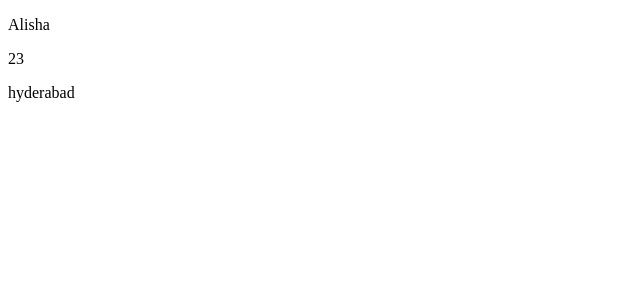
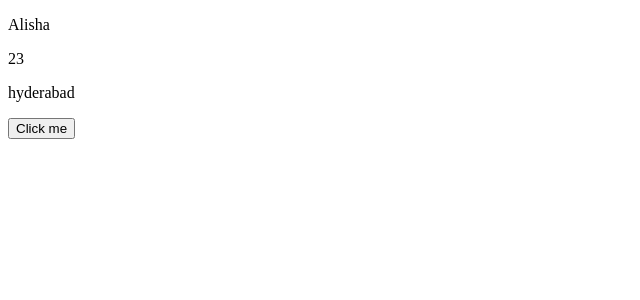
Before and after one commit to AlishaShaikh-create/My_FullStack_Journey, a React (Vite) app in the folder 03-React/01-Basic/: page / in a window 1280 px wide. Shown: the top 300 px of the page, without its empty margins (0-640 px from the left). Built offline with nearby package versions, Linux system fonts and the light colour scheme.

Commit message:
updating Objects

```diff
--- a/03-React/01-Basic/src/UpdatingObjects.jsx
+++ b/03-React/01-Basic/src/UpdatingObjects.jsx
@@ -5,12 +5,23 @@ function UpdatingObjects(){
         age:23,
         city : "hyderabad"
     })
+
+    function handleClick(){
+        setObj((prev)=>({
+            ...prev,
+            name: "Tohid"
+        })
+
+        )
+    }
     return (
         <>
         <p>{obj.name}</p>
         <p>{obj.age}</p>
         <p>{obj.city}</p>
 
+        <button onClick={handleClick}> Click me</button>
+
         </>
     )
 }
```
